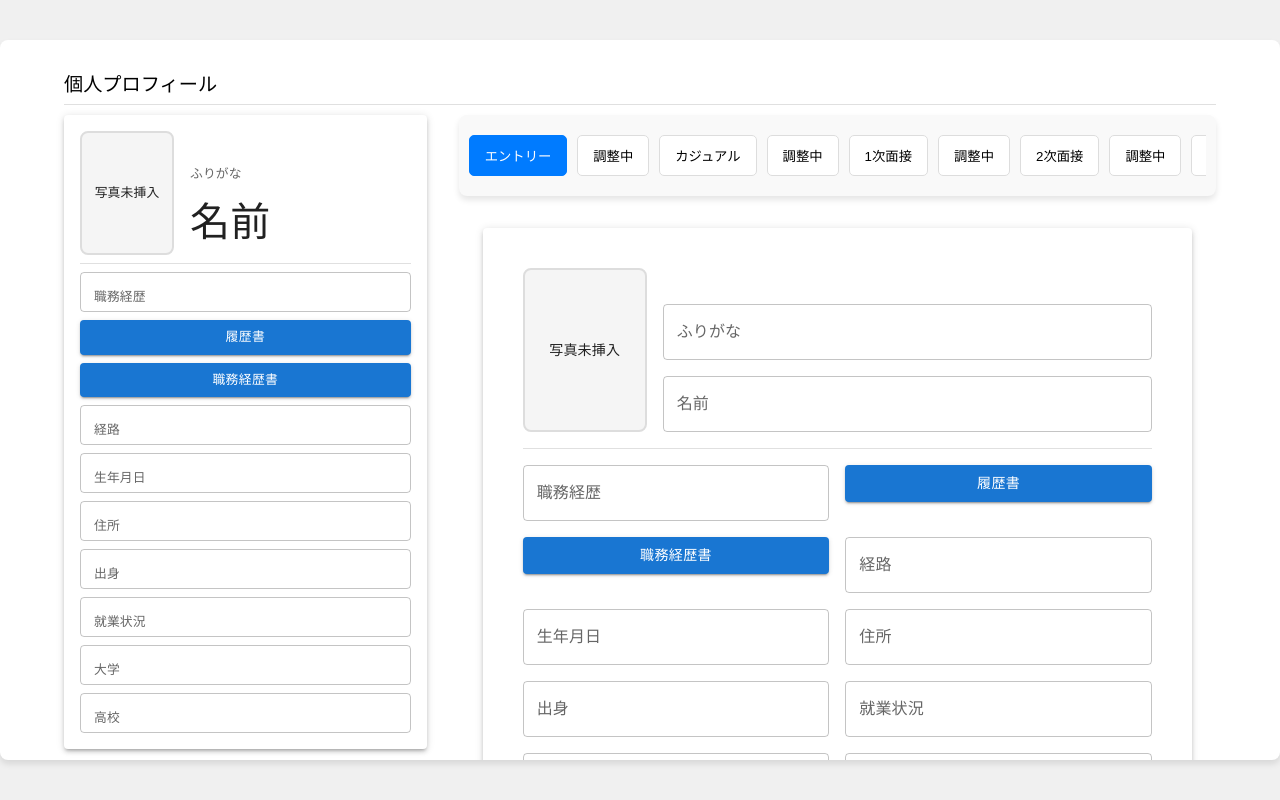
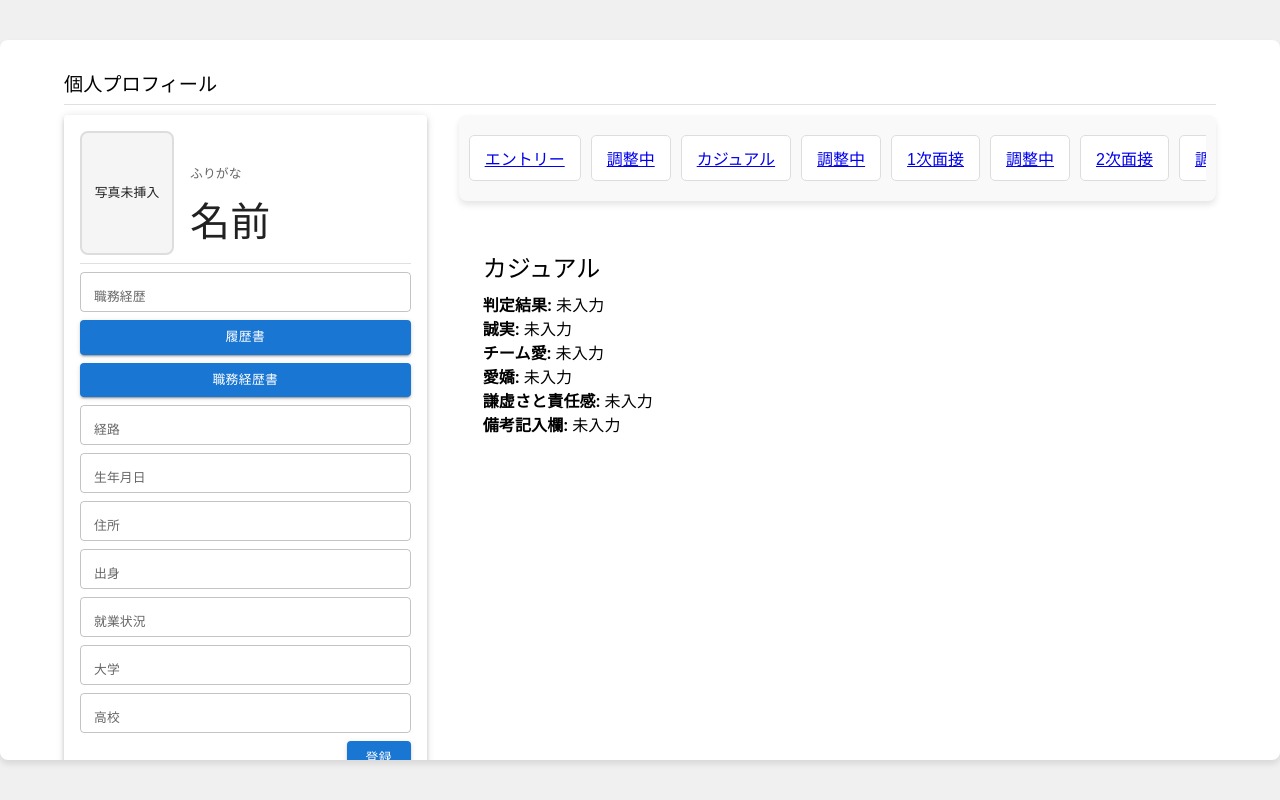
Before and after one commit to fuukanoo/SRM_prod, a React (Create React App) app in the folder SRM_client/: page /other in a window 1280 px wide. Built offline with nearby package versions, Linux system fonts and the light colour scheme.

Commit message:
2/7開始時点

```diff
--- a/SRM_client/src/App.jsx
+++ b/SRM_client/src/App.jsx
@@ -16,6 +16,7 @@ import OtherScreens from "./components/OtherScreens";
 
 // import "./components/ProfileScreen.css";
 import { TextField, Button, Card, CardContent, Typography, Box, Grid, Container, Divider } from "@mui/material";
+import { BrowserRouter as Router, Routes, Route, Navigate } from "react-router-dom";
 
 function App() {
   const [profileData, setProfileData] = useState({
@@ -27,6 +28,8 @@ function App() {
     resume: null,
     careerSheet: null,
   });
+
+  const [isSubmitted, setIsSubmitted] = useState(false);
 
   const [casualData, setCasualData] = useState({
     result: "",
@@ -99,79 +102,79 @@ function App() {
     setCurrentStep(newStepIndex);
   };
 
-  const renderStep = () => {
-    const step = steps[currentStep];
-    switch (step.type) {
-      case 'profile':
-        return <ProfileScreen profileData={profileData} setProfileData={setProfileData} />;
-      case 'entryAdjustment':
-        return <EntryAdjustmentScreen profileData={profileData} setProfileData={setProfileData} />;
-      case 'casual':
-        return (
-          <CasualScreen
-            profileData={profileData}
-            casualData={casualData}
-            setCasualData={setCasualData}
-          />
-        );
-      case 'casualAdjustment':
-        return <CasualAdjustmentScreen profileData={profileData} casualData={casualData} />;
-      case 'firstInterview':
-        return (
-          <FirstInterviewScreen
-            firstInterviewData={firstInterviewData}
-            setFirstInterviewData={setFirstInterviewData}
-          />
-        );
-      case 'firstInterviewAdjustment':
-        return (
-          <FirstInterviewAdjustmentScreen
-            profileData={profileData}
-            casualData={casualData}
-            firstInterviewData={firstInterviewData}
-          />
-        );
-      case 'secondInterview':
-        return (
-          <SecondInterviewScreen
-            secondInterviewData={secondInterviewData}
-            setSecondInterviewData={setSecondInterviewData}
-          />
-        );
-      case 'secondInterviewAdjustment':
-        return (
-          <SecondInterviewAdjustmentScreen
-            profileData={profileData}
-            casualData={casualData}
-            firstInterviewData={firstInterviewData}
-            secondInterviewData={secondInterviewData}
-          />
-        );
-      case 'finalInterview':
-        return (
-          <FinalInterviewScreen
-            finalInterviewData={finalInterviewData}
-            setFinalInterviewData={setFinalInterviewData}
-          />
-        );
-      case 'finalInterviewAdjustment':
-        return (
-          <FinalInterviewAdjustmentScreen
-            profileData={profileData}
-            casualData={casualData}
-            firstInterviewData={firstInterviewData}
-            secondInterviewData={secondInterviewData}
-            finalInterviewData={finalInterviewData}
-          />
-        );
-      case 'followUp':
-        return <OtherScreens profileData={profileData} casualData={casualData} />;
-      case 'other':
-        return <OtherScreens profileData={profileData} casualData={casualData} />;
-      default:
-        return <div>ステップが見つかりません。</div>;
-    }
-  };
+  // const renderStep = () => {
+  //   const step = steps[currentStep];
+  //   switch (step.type) {
+  //     case 'profile':
+  //       return <ProfileScreen profileData={profileData} setProfileData={setProfileData} />;
+  //     case 'entryAdjustment':
+  //       return <EntryAdjustmentScreen profileData={profileData} setProfileData={setProfileData} />;
+  //     case 'casual':
+  //       return (
+  //         <CasualScreen
+  //           profileData={profileData}
+  //           casualData={casualData}
+  //           setCasualData={setCasualData}
+  //         />
+  //       );
+  //     case 'casualAdjustment':
+  //       return <CasualAdjustmentScreen profileData={profileData} casualData={casualData} />;
+  //     case 'firstInterview':
+  //       return (
+  //         <FirstInterviewScreen
+  //           firstInterviewData={firstInterviewData}
+  //           setFirstInterviewData={setFirstInterviewData}
+  //         />
+  //       );
+  //     case 'firstInterviewAdjustment':
+  //       return (
+  //         <FirstInterviewAdjustmentScreen
+  //           profileData={profileData}
+  //           casualData={casualData}
+  //           firstInterviewData={firstInterviewData}
+  //         />
+  //       );
+  //     case 'secondInterview':
+  //       return (
+  //         <SecondInterviewScreen
+  //           secondInterviewData={secondInterviewData}
+  //           setSecondInterviewData={setSecondInterviewData}
+  //         />
+  //       );
+  //     case 'secondInterviewAdjustment':
+  //       return (
+  //         <SecondInterviewAdjustmentScreen
+  //           profileData={profileData}
+  //           casualData={casualData}
+  //           firstInterviewData={firstInterviewData}
+  //           secondInterviewData={secondInterviewData}
+  //         />
+  //       );
+  //     case 'finalInterview':
+  //       return (
+  //         <FinalInterviewScreen
+  //           finalInterviewData={finalInterviewData}
+  //           setFinalInterviewData={setFinalInterviewData}
+  //         />
+  //       );
+  //     case 'finalInterviewAdjustment':
+  //       return (
+  //         <FinalInterviewAdjustmentScreen
+  //           profileData={profileData}
+  //           casualData={casualData}
+  //           firstInterviewData={firstInterviewData}
+  //           secondInterviewData={secondInterviewData}
+  //           finalInterviewData={finalInterviewData}
+  //         />
+  //       );
+  //     case 'followUp':
+  //       return <OtherScreens profileData={profileData} casualData={casualData} />;
+  //     case 'other':
+  //       return <OtherScreens profileData={profileData} casualData={casualData} />;
+  //     default:
+  //       return <div>ステップが見つかりません。</div>;
+  //   }
+  // };
 
   const [scale, setScale] = useState(1);
 
@@ -214,6 +217,7 @@ function App() {
 
 
   return (
+    <Router>
       <Box className="app-container">
         <Box
           className="scale-wrapper"
@@ -309,6 +313,13 @@ function App() {
                   {/* 追加の項目群 */}
                   <Grid container spacing={1}>
                     <Grid item xs={12} sm={12} md={12}>
+                      { isSubmitted ? (
+                        // 表示専用モード：入力済みの「職務経歴」を表示
+                        <Typography variant="body1">
+                          <strong>職務経歴:</strong> {profileData.career || "未入力"}
+                        </Typography>
+                      ) : (
+                        // 編集モード：TextField による入力フォーム
                         <TextField
                           fullWidth
                           label="職務経歴"
@@ -329,6 +340,7 @@ function App() {
                             },
                           }}
                         />
+                      )}
 
                     </Grid>
                     <Grid item xs={12} sm={12} md={12}>
@@ -497,6 +509,15 @@ function App() {
                           },
                         }}
                       />
+                      <Box sx={{ display: 'flex', justifyContent: 'flex-end', mt: 1 }}>
+                        <Button
+                          variant="contained"
+                          onClick={() => setIsSubmitted(true)}
+                          sx={{ fontSize: { xs: '0.8rem', md: '0.8rem' } }}
+                        >
+                          登録
+                        </Button>
+                      </Box>
                     </Grid>
                   </Grid>
                 </Card>
@@ -565,12 +586,26 @@ function App() {
                   setCurrentStep={setCurrentStep}
                   onAddStep={handleAddStep}
                 />
-              {renderStep()}
+                <Routes>
+                  <Route path="/" element={<ProfileScreen profileData={profileData} setProfileData={setProfileData} />} />
+                  <Route path="/entryAdjustment" element={<EntryAdjustmentScreen profileData={profileData} setProfileData={setProfileData} />} />
+                  <Route path="/casual" element={<CasualScreen profileData={profileData} casualData={casualData} setCasualData={setCasualData} />} />
+                  <Route path="/casualAdjustment" element={<CasualAdjustmentScreen profileData={profileData} casualData={casualData} />} />
+                  <Route path="/firstInterview" element={<FirstInterviewScreen firstInterviewData={firstInterviewData} setFirstInterviewData={setFirstInterviewData} />} />
+                  <Route path="/firstInterviewAdjustment" element={<FirstInterviewAdjustmentScreen profileData={profileData} casualData={casualData} firstInterviewData={firstInterviewData} />} />
+                  <Route path="/secondInterview" element={<SecondInterviewScreen secondInterviewData={secondInterviewData} setSecondInterviewData={setSecondInterviewData} />} />
+                  <Route path="/secondInterviewAdjustment" element={<SecondInterviewAdjustmentScreen profileData={profileData} casualData={casualData} firstInterviewData={firstInterviewData} secondInterviewData={secondInterviewData} />} />
+                  <Route path="/finalInterview" element={<FinalInterviewScreen finalInterviewData={finalInterviewData} setFinalInterviewData={setFinalInterviewData} />} />
+                  <Route path="/finalInterviewAdjustment" element={<FinalInterviewAdjustmentScreen profileData={profileData} casualData={casualData} firstInterviewData={firstInterviewData} secondInterviewData={secondInterviewData} finalInterviewData={finalInterviewData} />} />
+                  <Route path="/other" element={<OtherScreens profileData={profileData} casualData={casualData} />} />
+                  <Route path="*" element={<Navigate to="/" />} />
+                </Routes>
               </Grid>
             </Grid>
           </Container>
         </Box>
       </Box>
+    </Router>
   );
 }
 
--- a/SRM_client/src/components/ProfileScreen.jsx
+++ b/SRM_client/src/components/ProfileScreen.jsx
@@ -36,7 +36,9 @@ function ProfileScreen({ profileData, setProfileData }) {
         <Grid item xs={12}>
           <Card sx={{ p: 3, boxShadow: 3 }}>
             <CardContent>
+
               {/* 写真と名前の入力欄 */}
+
               <Box
                 sx={{
                   display: "flex",
--- a/SRM_client/src/components/StepNavigator.jsx
+++ b/SRM_client/src/components/StepNavigator.jsx
@@ -1,25 +1,56 @@
 import React from "react";
+import { NavLink } from "react-router-dom";
 import "./StepNavigator.css";
 
-function StepNavigator({ steps, currentStep, setCurrentStep, onAddStep }) {
+function StepNavigator({ steps, onAddStep }) {
   return (
     <div className="step-navigator">
       <div className="step-container">
         {steps.map((step, index) => (
-          <button
+          <NavLink
             key={index}
-            className={`step-button ${index === currentStep ? "active" : ""}`}
-            onClick={() => setCurrentStep(index)}
+            to={getRouteByStep(index)}  // 各ステップに対応するパスを返す関数
+            className={({ isActive }) =>
+              `step-button ${isActive ? "active" : ""}`
+            }
           >
             {step}
-          </button>
+          </NavLink>
         ))}
         <button className="add-button" onClick={onAddStep}>
-        ＋ フォロー面談追加
+          ＋ フォロー面談追加
         </button>
       </div>
     </div>
   );
 }
 
+// 例：ステップインデックスに対応するパスを返す関数
+function getRouteByStep(index) {
+  switch (index) {
+    case 0:
+      return "/";
+    case 1:
+      return "/entryAdjustment";
+    case 2:
+      return "/casual";
+    case 3:
+      return "/casualAdjustment";
+    case 4:
+      return "/firstInterview";
+    case 5:
+      return "/firstInterviewAdjustment";
+    case 6:
+      return "/secondInterview";
+    case 7:
+      return "/secondInterviewAdjustment";
+    case 8:
+      return "/finalInterview";
+    case 9:
+      return "/finalInterviewAdjustment";
+    default:
+      return "/other";
+  }
+}
+
 export default StepNavigator;
```
Lines whose indentation alone changed are shown as unchanged.
